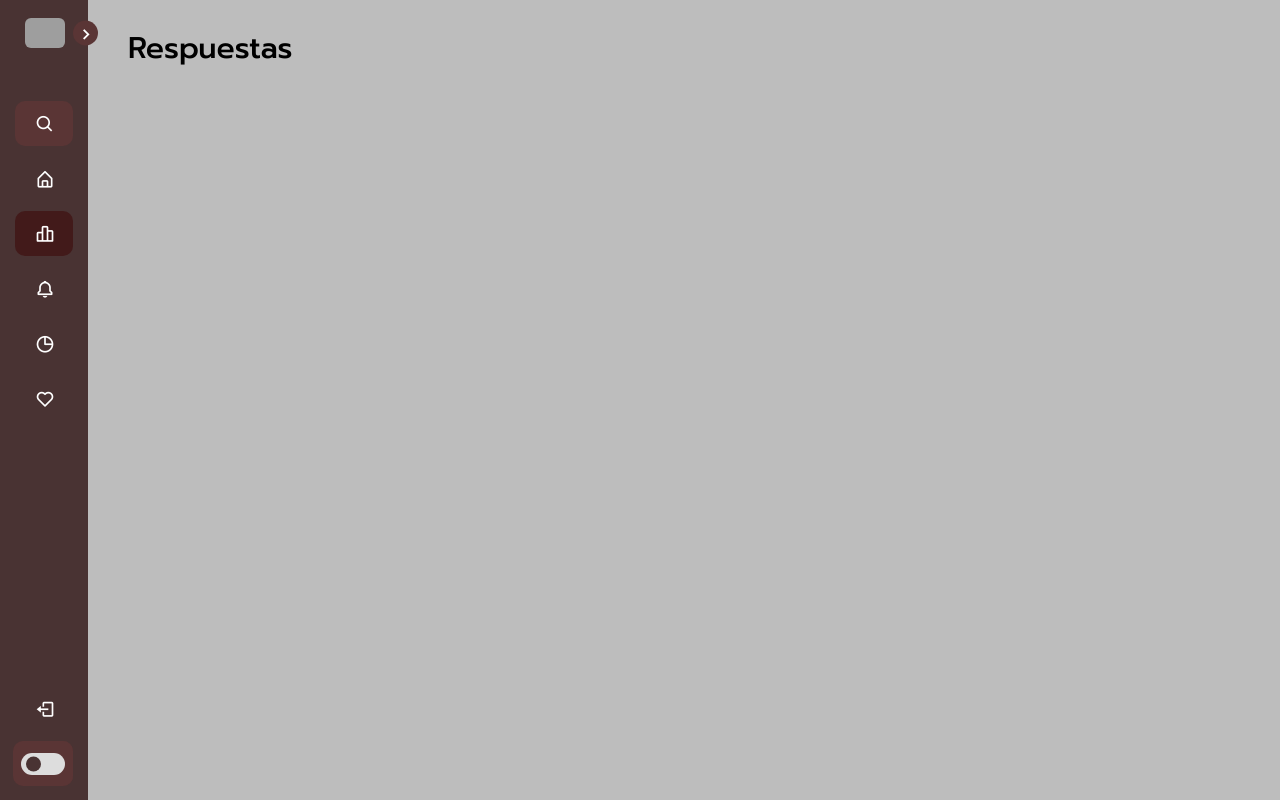
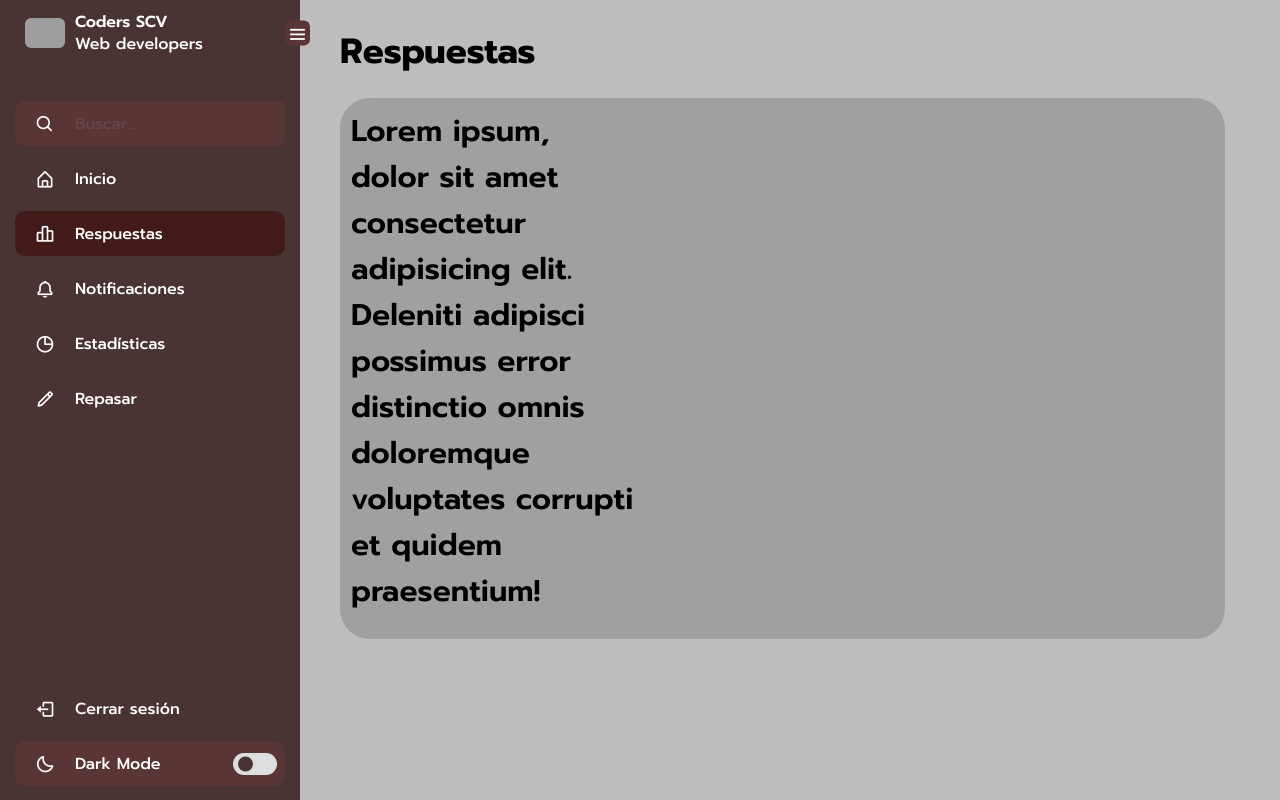
Before and after one commit to fsadriann/guanentino_responda, a PHP site: page /proyecto-final/respuestas.html in a window 1280 px wide. Run offline with PHP 8.4, Linux system fonts and the light colour scheme; grey boxes are pictures that could not be loaded.

Commit message:
editando estilos

```diff
--- a/proyecto-final/css/style.css
+++ b/proyecto-final/css/style.css
@@ -297,12 +297,12 @@ header .image-text .header-text{
     right: -25px;
     height: 25px;
     width: 25px;
-    transform: translateY(-50%) rotate(180deg);
+    transform: translateY(-50%);
     background: var(--primary-color-light);
     display: flex;
     align-items: center;
     justify-content: center;
-    border-radius: 50%;
+    border-radius: 25%;
     color: var(--text-color);
     font-size: 22px;
     transition: var(--tran-03);
@@ -492,9 +492,13 @@ body.dark .switch::before{
     padding: 10px 40px;
 }
 
+.home h3{
+    padding-bottom: 20px;
+}
+
 .content{
     display: grid;
-    grid-template-columns: 31% 33% 31%;
+    grid-template-columns: 33% 33% 31%;
     justify-content: space-around;
     align-items: center;
     grid-gap: 10px;
@@ -507,7 +511,7 @@ body.dark .switch::before{
 }
 
 .text p{
-    padding: 10px;
+    padding-bottom: 15px;
     font-weight: 600;
 }
 
@@ -624,7 +628,10 @@ body.dark .switch::before{
     width: calc(100% - 88px);
 }
 
-@media (max-width:700px) {
+/* Pantallas pequeñas */
+
+@media only screen and (max-width: 600px) {
+
     .content p{
         font-size: 10px;
     }
@@ -633,3 +640,10 @@ body.dark .switch::before{
         font-size: 20px;
     }
 }
+
+/* Pantallas grandes */
+
+@media only screen and (min-width: 600px) {
+
+
+}
--- a/proyecto-final/respuestas.html
+++ b/proyecto-final/respuestas.html
@@ -9,7 +9,7 @@
     <title>Respuestas</title>
 </head>
 <body>
-    <nav class="sidebar close">
+    <nav class="sidebar">
         <header>
             <div class="image-text">
                 <span class="image">
@@ -21,7 +21,7 @@
                 </div>
             </div>
 
-            <i class="bx bx-chevron-right toggle" ></i>
+            <i class="bx bx-menu toggle" ></i>
         </header>
 
         <div class="menu-bar">
@@ -57,7 +57,7 @@
                     </li>
                     <li class="nav-link">
                         <a href="repasar.html">
-                            <i class="bx bx-heart icon"></i>
+                            <i class="bx bx-pencil icon"></i>
                             <span class="text nav-text">Repasar</span>
                         </a>
                     </li>
@@ -87,7 +87,12 @@
     </nav>
 
     <section class="home">
-        <div class="text">Respuestas</div>
+        <div class="text">
+            <h3>Respuestas</h3>
+            <div class="content">
+                <p>Lorem ipsum, dolor sit amet consectetur adipisicing elit. Deleniti adipisci possimus error distinctio omnis doloremque voluptates corrupti et quidem praesentium!</p>
+            </div>
+        </div>
     </section>
 
     <script src="js/script.js"></script>
```
Also changed, not shown: proyecto-final/estadisticas.html (+6 -4 lines), proyecto-final/home.html (+4 -9 lines), proyecto-final/notificaciones.html (+6 -4 lines), proyecto-final/repasar.html (+6 -4 lines).
